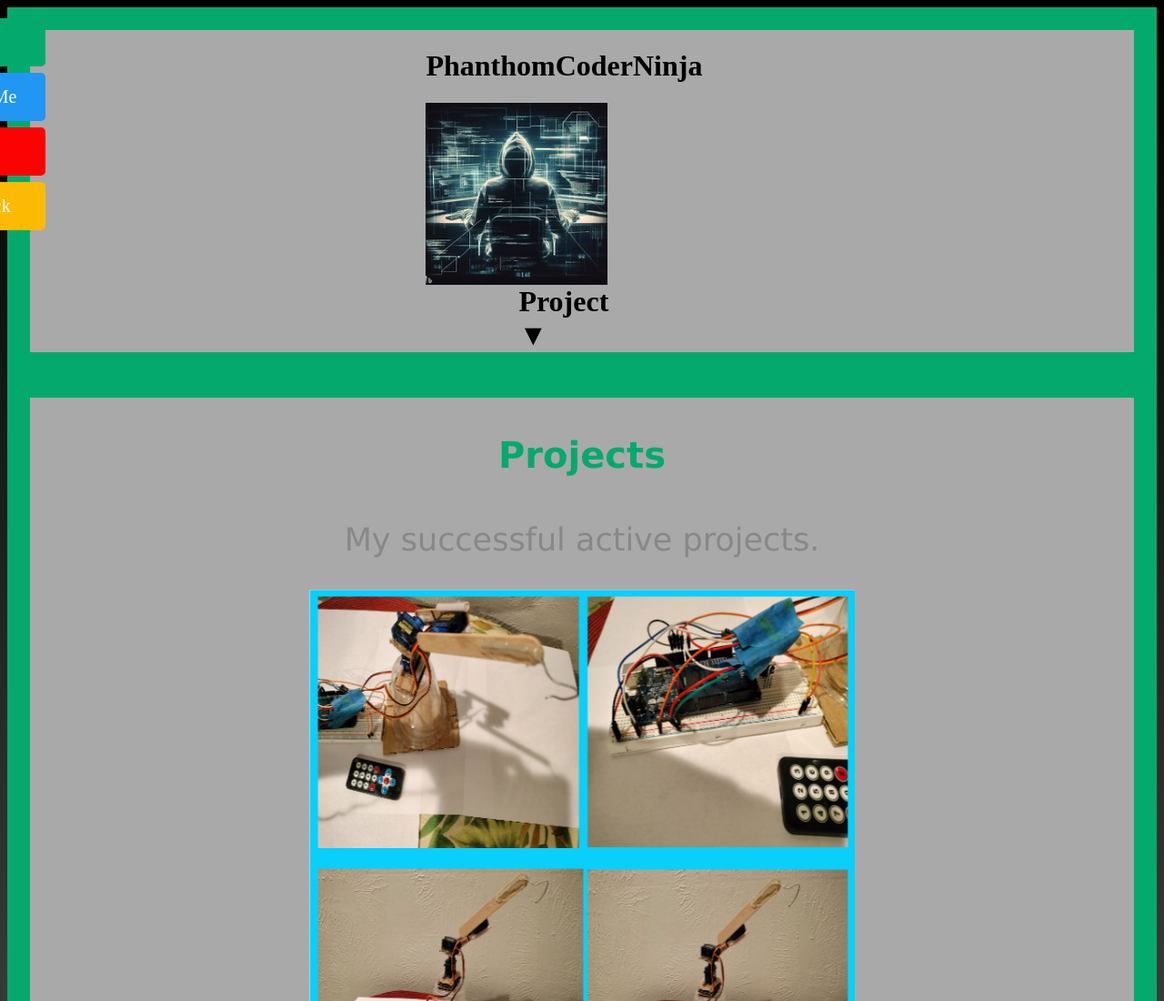
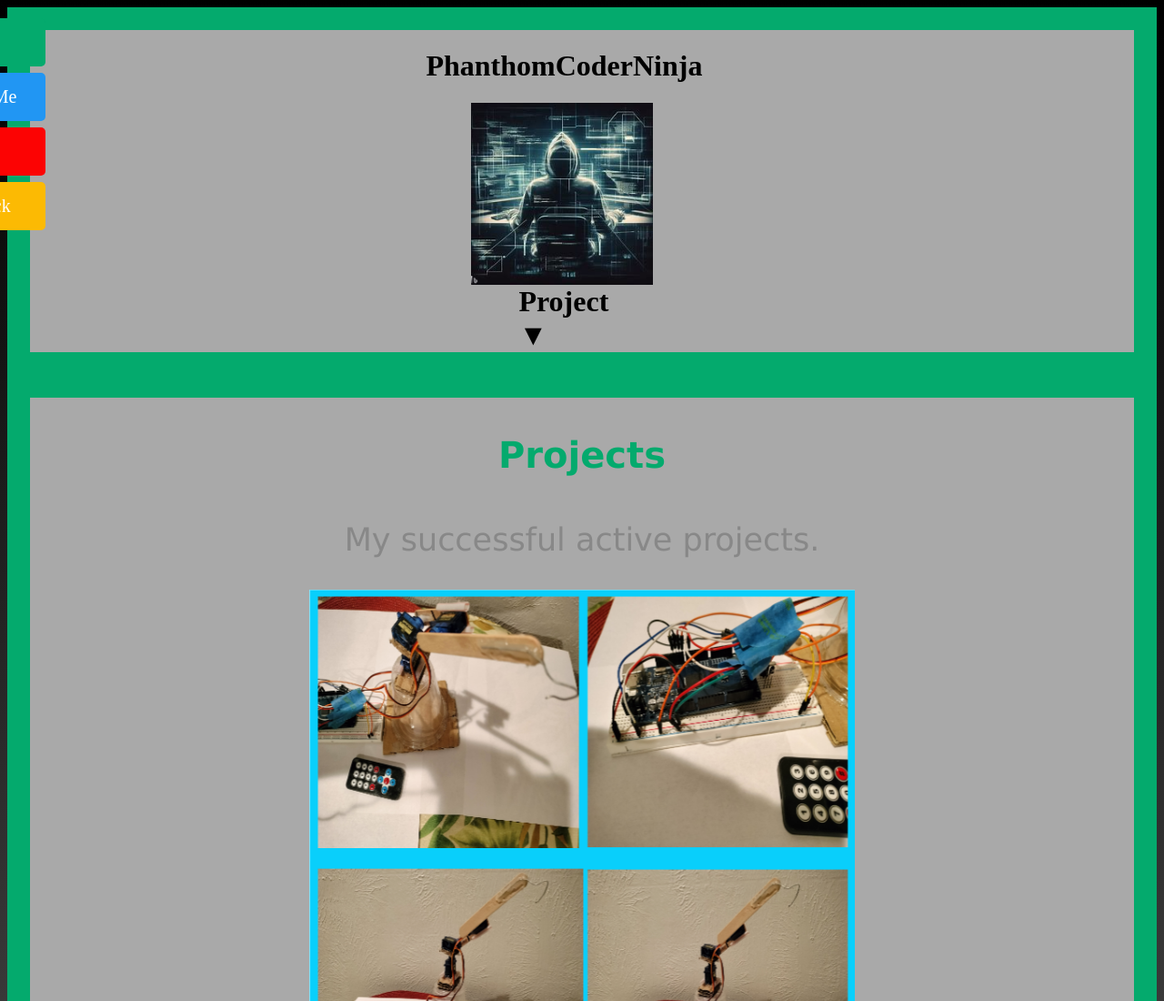
Before and after one commit to PhantomCoderNinja/aboutme, a plain HTML site: page index.html in a window 1280 px wide. Shown: the top 1100 px of the page at 91% size. Drawn offline with nearby package versions, Linux system fonts and the light colour scheme.

Commit message:
Update index.html

```diff
--- a/index.html
+++ b/index.html
@@ -116,7 +116,7 @@
     <div class="dropdown" style="margin-left: 300px;">
       <!--This were dropdown created-->
       <h1>PhanthomCoderNinja</h1>
-      <img style="width: 200px;margin:auto;" src="phantomcoder.jpg">
+      <img style="width: 200px;margin-left: 50px;" src="phantomcoder.jpg">
       <h1 id="dropdownInd" style="margin:auto;
     width: 100px;">Project ▼</h1>
       <div class="dropdown-content">
```
